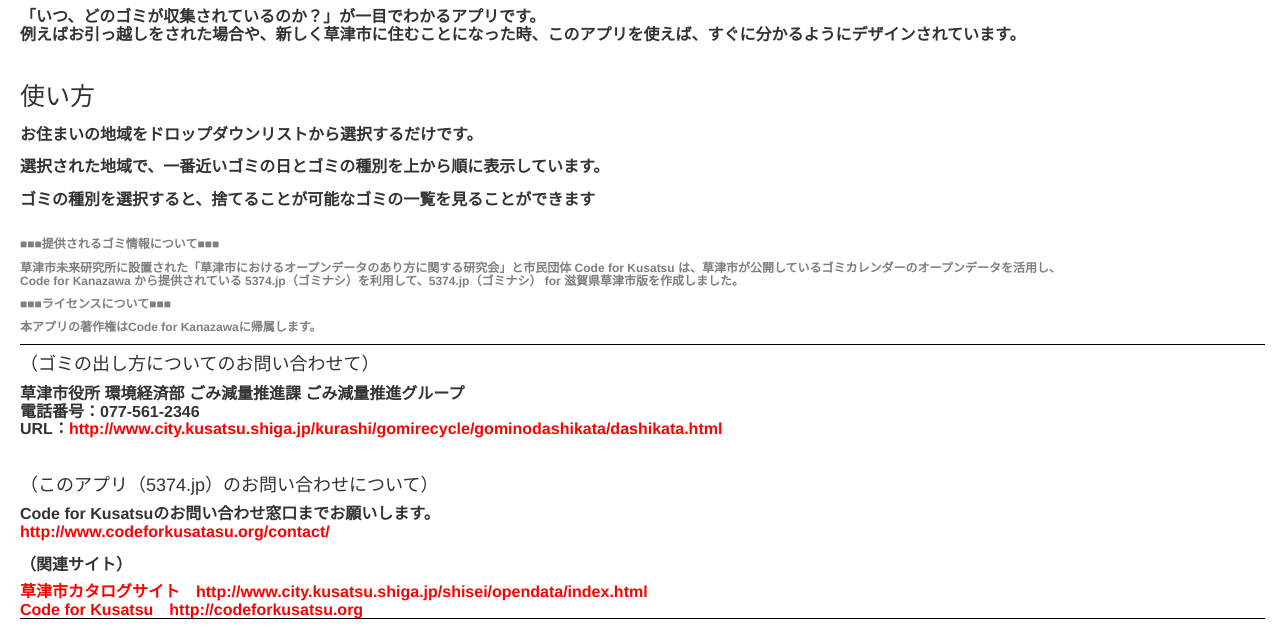
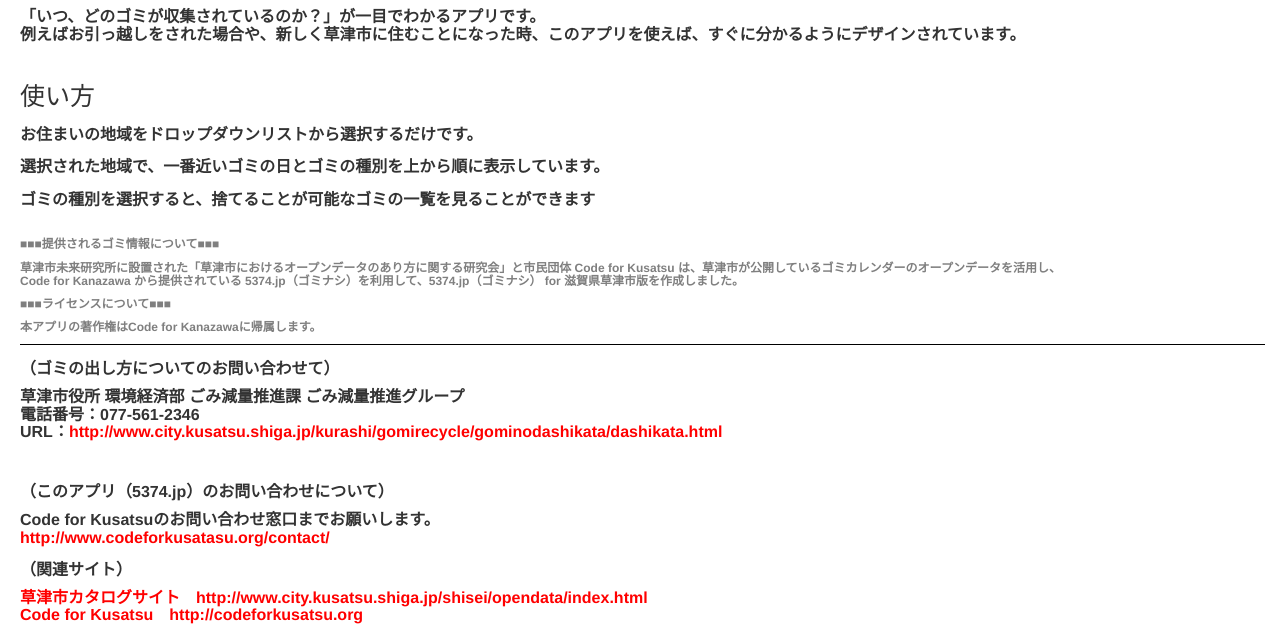
Before and after one commit to codeforkusatsu/codeforkusatsu.github.io, a plain HTML site: page index.html in a window 1280 px wide. Both pictures are taken after a click on the link "5374.jp（ゴミナシ） for 滋賀県草津市版". Shown: the part 103-734 px from the top of the page. Drawn offline with Linux system fonts and the light colour scheme.

Commit message:
Update index.html

```diff
--- a/index.html
+++ b/index.html
@@ -40,19 +40,18 @@
             </div>
 
             <div id="cfk">
-            <h4>（ゴミの出し方についてのお問い合わせて）</h4>
+            <h3>（ゴミの出し方についてのお問い合わせて）</h3>
             <p>草津市役所 環境経済部 ごみ減量推進課 ごみ減量推進グループ<br />
             電話番号：077-561-2346<br />
             URL：<a href="http://www.city.kusatsu.shiga.jp/kurashi/gomirecycle/gominodashikata/dashikata.html">http://www.city.kusatsu.shiga.jp/kurashi/gomirecycle/gominodashikata/dashikata.html</a></p><br />
-            <h4>（このアプリ（5374.jp）のお問い合わせについて）</h4>
+            <h3>（このアプリ（5374.jp）のお問い合わせについて）</h3>
             <p>Code for Kusatsuのお問い合わせ窓口までお願いします。<br />
             <a href="http://www.codeforkusatasu.org/contact/">http://www.codeforkusatasu.org/contact/</a></p>
 
             <h3>（関連サイト）</h3>
             <a href="http://www.city.kusatsu.shiga.jp/shisei/opendata/index.html">草津市カタログサイト　http://www.city.kusatsu.shiga.jp/shisei/opendata/index.html</a><br />
             <a href="http://codeforkusatsu.org/">Code for Kusatsu　http://codeforkusatsu.org</a><br />
-            </div>
-            <div id="cfk">
+
             <h3>■Code for Kusatsuについて</h3>
             <p>あなたのアイデアで、住み続けたいまちに。<br />
 Code for Kusatsu は、草津市民を中心とした市民団体です。地域が抱えている課題に対して、ITやデザインの力を使って課題解決となる活動を進めている団体です。<br />
```
